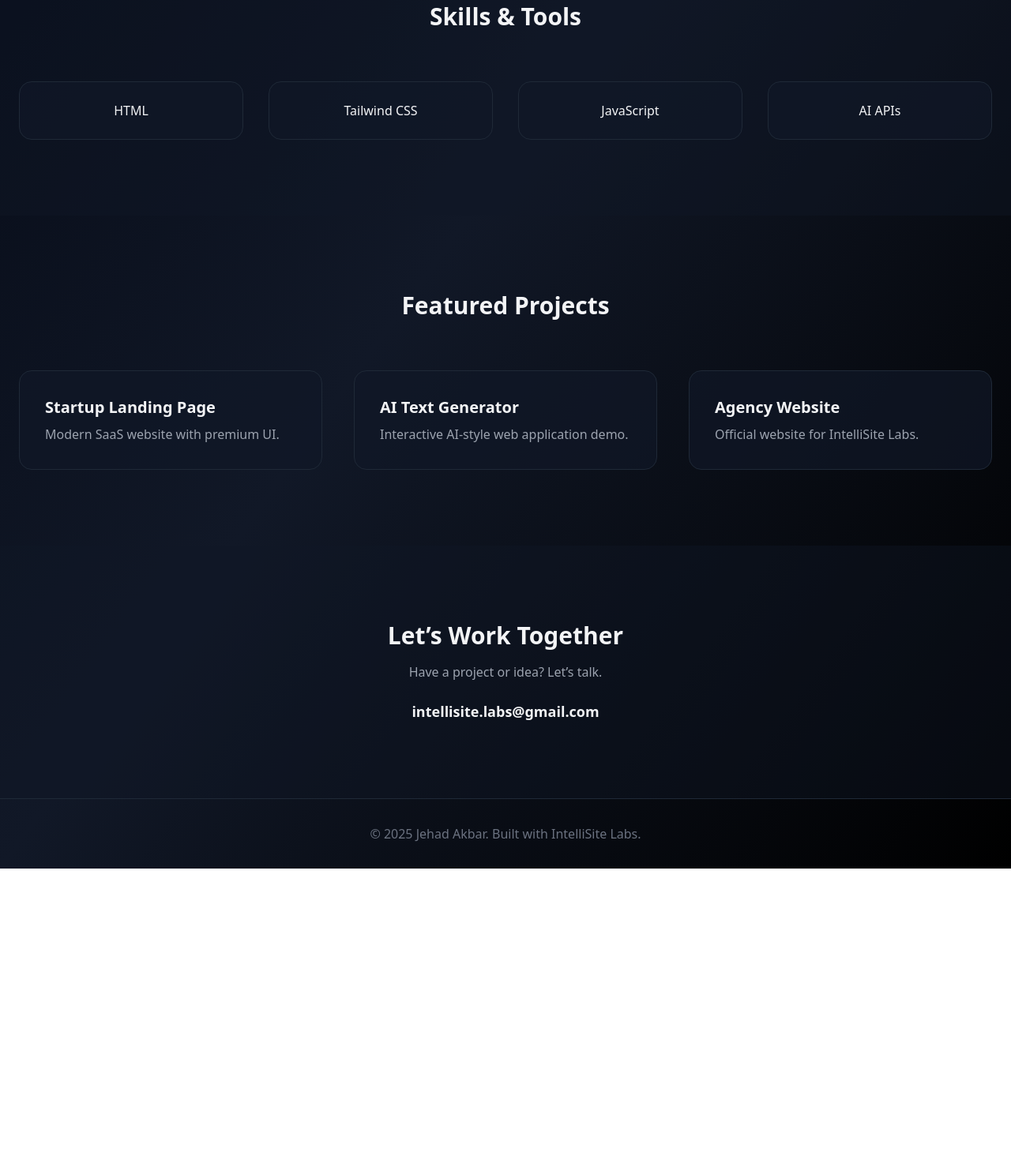
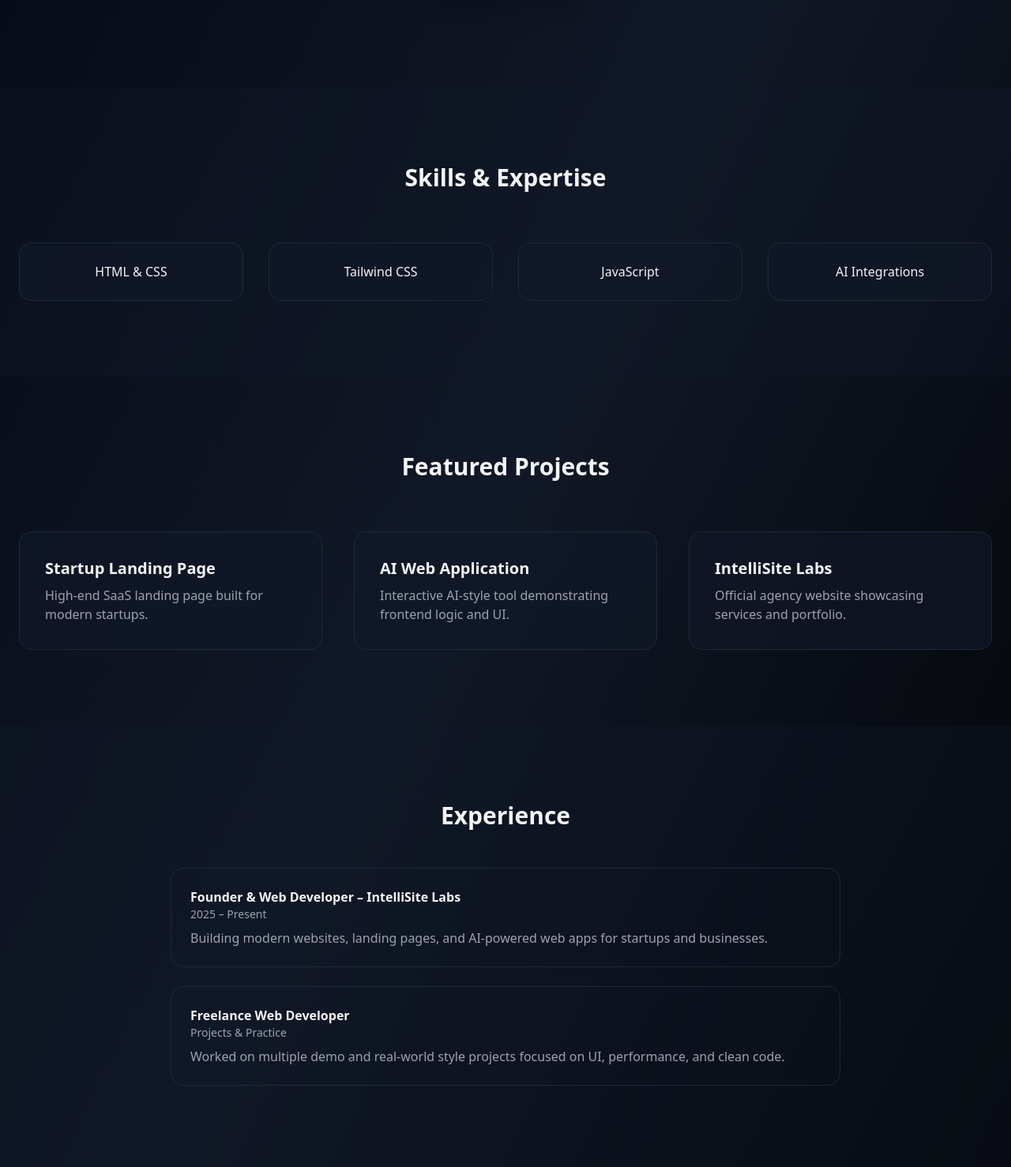
Before and after one commit to intellisite-labs/personal-portfolio, a plain HTML site: page index.html in a window 1280 px wide. Shown: the part 682-2160 px from the top of the page at 79% size. Before the commit the page ends 1782 px from the top, so only its background shows below. Drawn offline with nearby package versions, Linux system fonts and the light colour scheme.

Commit message:
index.html

```diff
--- a/index.html
+++ b/index.html
@@ -18,20 +18,22 @@
 
   <!-- Hero -->
   <section class="py-32 text-center">
-    <h2 class="text-4xl md:text-6xl font-extrabold mb-6">I Build Modern Websites<br class="hidden md:block" /> & AI-Powered Apps</h2>
-    <p class="text-gray-400 max-w-2xl mx-auto mb-10">Founder of IntelliSite Labs. I help startups and businesses turn ideas into clean, fast, and scalable web solutions.</p>
+    <img src="profile.jpg" alt="Jehad Akbar" class="mx-auto mb-8 w-40 h-40 rounded-full border-4 border-indigo-600 object-cover" />
+    <h2 class="text-4xl md:text-6xl font-extrabold mb-6">Hi, I’m Jehad Akbar</h2>
+    <p class="text-gray-400 max-w-2xl mx-auto mb-6">Founder of IntelliSite Labs. I design and build modern websites and AI-powered applications that help startups and businesses grow.</p>
+    <p class="text-gray-500 max-w-xl mx-auto mb-10">I focus on clean UI, performance, and scalable solutions using modern web technologies.</p>
     <a href="#projects" class="bg-indigo-600 hover:bg-indigo-700 px-10 py-4 rounded-2xl shadow-xl">View My Work</a>
   </section>
 
   <!-- Skills -->
   <section class="py-24 bg-gray-900/40">
     <div class="max-w-7xl mx-auto px-6">
-      <h3 class="text-3xl font-bold text-center mb-16">Skills & Tools</h3>
+      <h3 class="text-3xl font-bold text-center mb-16">Skills & Expertise</h3>
       <div class="grid md:grid-cols-4 gap-8 text-center">
-        <div class="bg-gray-900/70 border border-gray-800 p-6 rounded-2xl">HTML</div>
+        <div class="bg-gray-900/70 border border-gray-800 p-6 rounded-2xl">HTML & CSS</div>
         <div class="bg-gray-900/70 border border-gray-800 p-6 rounded-2xl">Tailwind CSS</div>
         <div class="bg-gray-900/70 border border-gray-800 p-6 rounded-2xl">JavaScript</div>
-        <div class="bg-gray-900/70 border border-gray-800 p-6 rounded-2xl">AI APIs</div>
+        <div class="bg-gray-900/70 border border-gray-800 p-6 rounded-2xl">AI Integrations</div>
       </div>
     </div>
   </section>
@@ -43,15 +45,33 @@
       <div class="grid md:grid-cols-3 gap-10">
         <div class="bg-gray-900/70 border border-gray-800 p-8 rounded-2xl">
           <h4 class="text-xl font-semibold mb-2">Startup Landing Page</h4>
-          <p class="text-gray-400">Modern SaaS website with premium UI.</p>
+          <p class="text-gray-400">High-end SaaS landing page built for modern startups.</p>
         </div>
         <div class="bg-gray-900/70 border border-gray-800 p-8 rounded-2xl">
-          <h4 class="text-xl font-semibold mb-2">AI Text Generator</h4>
-          <p class="text-gray-400">Interactive AI-style web application demo.</p>
+          <h4 class="text-xl font-semibold mb-2">AI Web Application</h4>
+          <p class="text-gray-400">Interactive AI-style tool demonstrating frontend logic and UI.</p>
         </div>
         <div class="bg-gray-900/70 border border-gray-800 p-8 rounded-2xl">
-          <h4 class="text-xl font-semibold mb-2">Agency Website</h4>
-          <p class="text-gray-400">Official website for IntelliSite Labs.</p>
+          <h4 class="text-xl font-semibold mb-2">IntelliSite Labs</h4>
+          <p class="text-gray-400">Official agency website showcasing services and portfolio.</p>
+        </div>
+      </div>
+    </div>
+  </section>
+
+  <section class="py-24 bg-gray-900/40">
+    <div class="max-w-4xl mx-auto px-6">
+      <h3 class="text-3xl font-bold text-center mb-12">Experience</h3>
+      <div class="space-y-6">
+        <div class="border border-gray-800 rounded-2xl p-6">
+          <h4 class="font-semibold">Founder & Web Developer – IntelliSite Labs</h4>
+          <p class="text-gray-400 text-sm">2025 – Present</p>
+          <p class="text-gray-400 mt-2">Building modern websites, landing pages, and AI-powered web apps for startups and businesses.</p>
+        </div>
+        <div class="border border-gray-800 rounded-2xl p-6">
+          <h4 class="font-semibold">Freelance Web Developer</h4>
+          <p class="text-gray-400 text-sm">Projects & Practice</p>
+          <p class="text-gray-400 mt-2">Worked on multiple demo and real-world style projects focused on UI, performance, and clean code.</p>
         </div>
       </div>
     </div>
```
